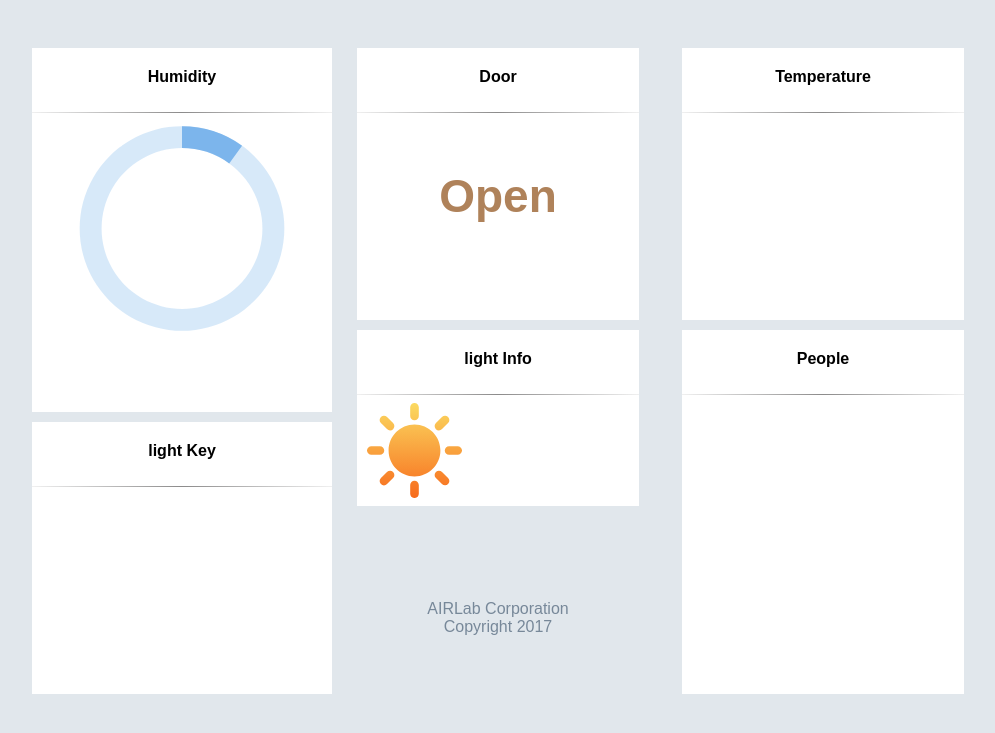
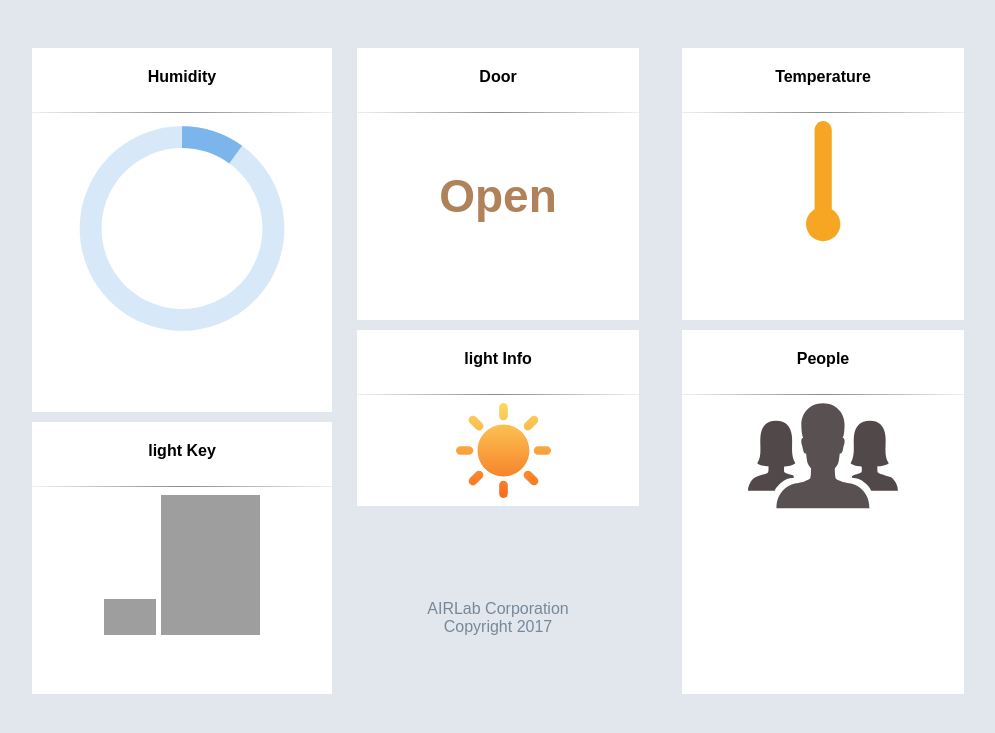
Before and after one commit to vgeraei/AIRLab, a Django app: page /sensors/ in a window 1280 px wide. Shown: the top 733 px of the page, without its empty margins (133-1128 px from the left). Run offline with Django 3.2, Linux system fonts and the light colour scheme; data that the repository does not hold is empty; grey boxes are pictures that could not be loaded.

Commit message:
decent changes in UI

```diff
--- a/static/css/sensors/new_ui_style.css
+++ b/static/css/sensors/new_ui_style.css
@@ -25,7 +25,7 @@ h4{
     width: 300px;
 }
 .block{
-
+    text-align: center;
     background-color: white;
     margin-bottom: 10px
 }
@@ -89,3 +89,14 @@ hr.divider{
     font-weight: bold;
     color:#F6A623;
 }
+
+.block.temperature label{
+    vertical-align: top;
+    font-size: 50px;
+    color:RGB(244,156,54);
+}
+.block.people label{
+    display: block;
+    vertical-align: bottom;
+    font-size: 30px;
+}
--- a/templates/SensorUI.html
+++ b/templates/SensorUI.html
@@ -19,6 +19,12 @@
                 <h4>light Key</h4>
                 <br>
                 <hr class="divider">
+                <span id="on-off-btn">
+                    <img width="52" height="36" src="{% static 'images/icons/on.svg' %}">
+                    <img width="52" height="36" src="{% static 'images/icons/off.svg' %}" style="display: none;">
+                </span>
+
+                <img id="lamp" width="99px" height="140px" src="{% static 'images/icons/lamp.svg' %}">
 			</div>
 		</div>
 
@@ -52,14 +58,18 @@
                 <br>
                 <hr class="divider">
 
-                <span id="temp"></span>
+                    <label for="temp-icon" ></label>
+                    <img id="temp-icon" src="{% static 'images/icons/temp.svg' %}">
 			</div>
 
 			<div class="block people">
                 <h4>People</h4>
                 <br>
                 <hr class="divider">
-                <label id="pir"></label>
+                <img id="people-count" src="{% static 'images/icons/people.svg' %}">
+                <label for="people-count">
+
+                </label>
 			</div>
 		</div>
 
@@ -200,7 +210,7 @@ function callback() {
         dataType: 'json',
         cache: false,
         success: function (data) {
-            $("#temp").html(data['TMP']+' °C');
+            $(".block.temperature label").html(data['TMP']+' °C');
 {#            $("#hum").html(data['HUM']);#}
             humidity = parseInt(data['HUM']);
             my_chart.series[0].setData([{
@@ -216,11 +226,15 @@ function callback() {
             $("#number").html(data['NUM']); //not set yet
             $("#door_status").html(((parseInt(data['DST']))?("Open"):("Closed")));
             $("#light").html(data['LUM']);
-            $("#pir").html(((parseInt(data['PIR']))?("Someone in the room."):("The room is empty.")));
+            $(".block.people label").html(((parseInt(data['PIR']))?("Someone in the room."):("The room is empty.")));
         },
     });
     setTimeout(load_realtime_data, 1000);
 };
+
+    $("#on-off-btn").click(function(){
+        $(this).find('img').toggle();
+    });
 </script>
 
 </html>
```
